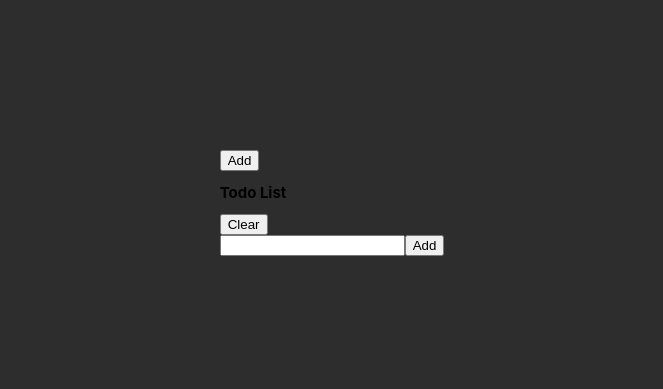
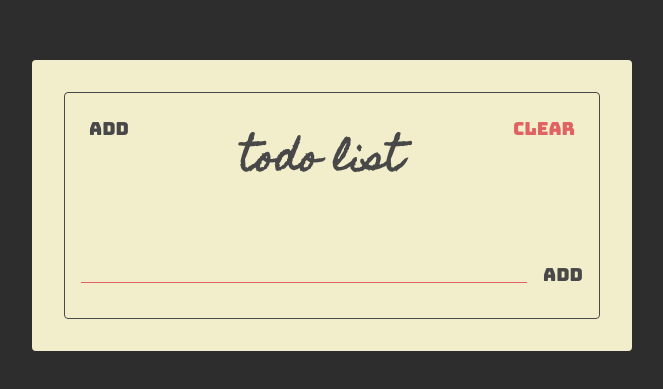
Before and after one commit to ariarizky/react-todolist, a React (Create React App) app: page / in a window 1280 px wide. Shown: the part 197-586 px from the top of the page, without its empty margins (308-971 px from the left). Built offline with nearby package versions, Linux system fonts and the light colour scheme.

Commit message:
membuat file komponen

```diff
--- a/src/App.js
+++ b/src/App.js
@@ -3,22 +3,22 @@ import './App.css';
 
 function App() {
   return (
-    <div clasName="container">
-    <div clasName="frame">
-      <section clasName="header">
-        <button clasName="header-btn main-black-color">Add</button>
-        <h1 clasName="header-title">Todo List</h1>
-        <button id="clear-btn" clasName="header-btn main-red-color">
+    <div className="container">
+    <div className="frame">
+      <section className="header">
+        <button className="header-btn main-black-color">Add</button>
+        <h1 className="header-title">Todo List</h1>
+        <button id="clear-btn" className="header-btn main-red-color">
           Clear
         </button>
       </section>
-      <section clasName="add">
-        <form action="" clasName="add-form">
-          <input type="text" clasName="add-input" />
-          <button clasName="add-btn main-black-color">Add</button>
+      <section className="add">
+        <form action="" className="add-form">
+          <input type="text" className="add-input" />
+          <button className="add-btn main-black-color">Add</button>
         </form>
       </section>
-      <section clasName="todos"></section>
+      <section className="todos"></section>
     </div>
   </div>
 
```
Also changed, not shown: src/components/Header.jsx (added), src/components/Paper.jsx (added), src/components/TodoForm.jsx (added), src/components/Todos.jsx (added), src/layout/container.jsx (added), src/layout/item.jsx (added).
